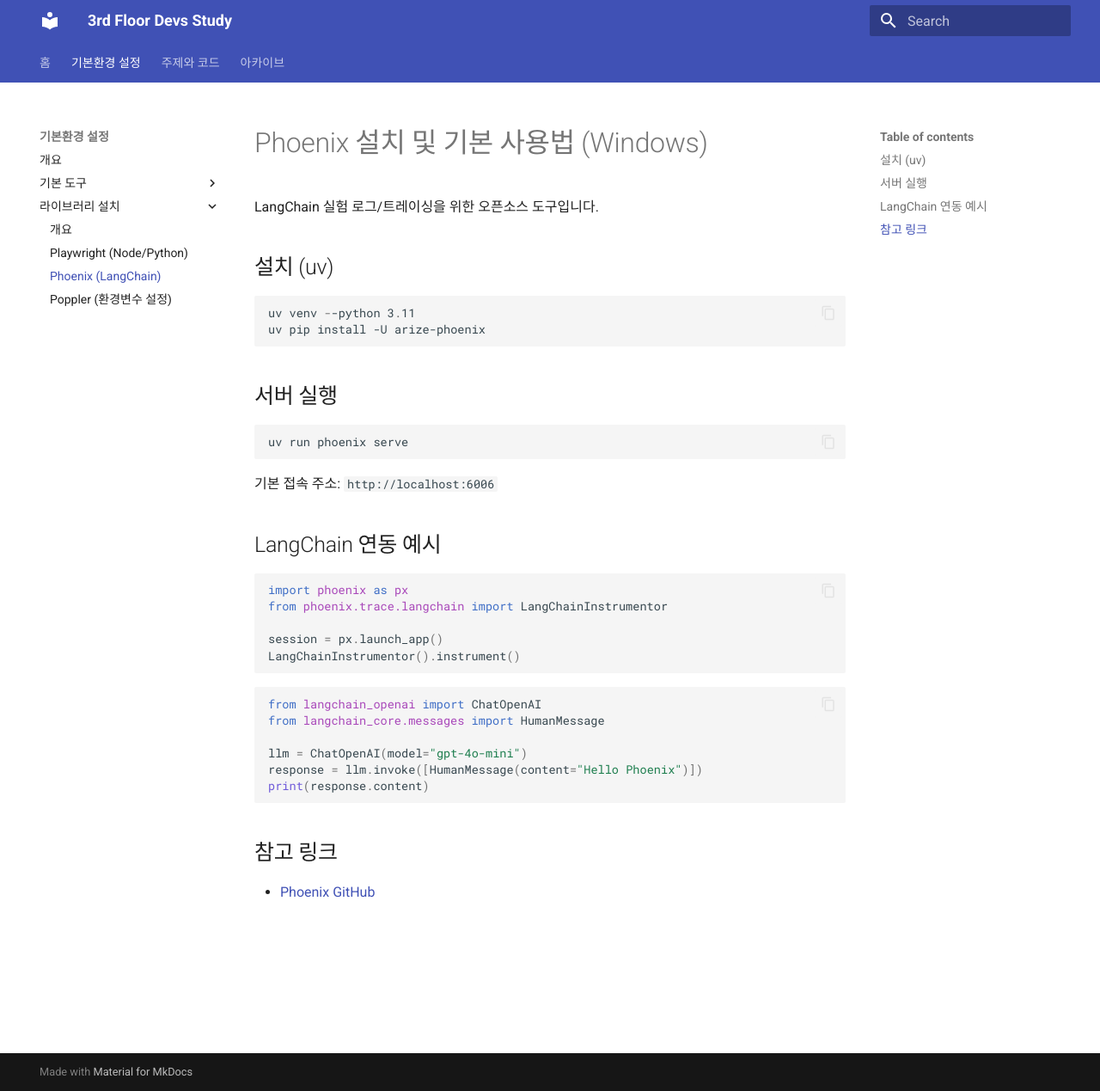
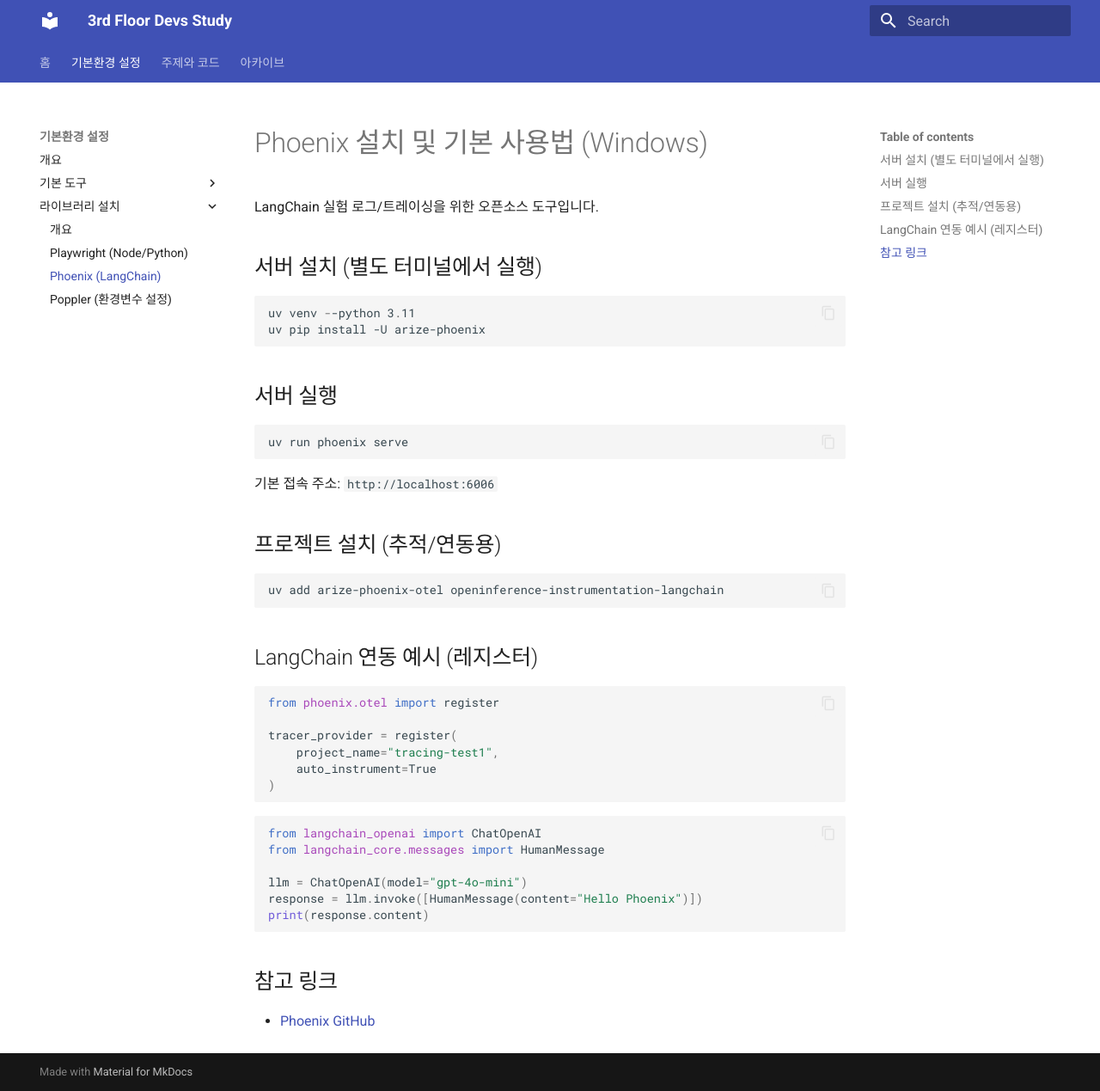
Before and after one commit to 3rd-floor-devs/3rd-floor-devs.github.io, an MkDocs documentation site: the page built from docs/setup/libs/phoenix.md, in a window 1280 px wide and 1269 px high. Shown: the whole window at 86% size. Built offline with MkDocs 1.6.1 and Material for MkDocs 9.7.7, drawn with Linux system fonts in a browser that asks for light colours.

Commit message:
피닉스 사용법 업데이트

````diff
--- a/docs/setup/libs/phoenix.md
+++ b/docs/setup/libs/phoenix.md
@@ -2,7 +2,7 @@
 
 LangChain 실험 로그/트레이싱을 위한 오픈소스 도구입니다.
 
-## 설치 (uv)
+## 서버 설치 (별도 터미널에서 실행)
 
 ```powershell
 uv venv --python 3.11
@@ -17,14 +17,21 @@
 
 기본 접속 주소: `http://localhost:6006`
 
-## LangChain 연동 예시
+## 프로젝트 설치 (추적/연동용)
+
+```powershell
+uv add arize-phoenix-otel openinference-instrumentation-langchain
+```
+
+## LangChain 연동 예시 (레지스터)
 
 ```python
-import phoenix as px
-from phoenix.trace.langchain import LangChainInstrumentor
+from phoenix.otel import register
 
-session = px.launch_app()
-LangChainInstrumentor().instrument()
+tracer_provider = register(
+    project_name="tracing-test1",
+    auto_instrument=True
+)
 ```
 
 ```python
--- a/mkdocs.yml
+++ b/mkdocs.yml
@@ -32,8 +32,14 @@
           - LangChain/LangGraph: topics-code/llm/langchain-langgraph.md
       - Vision:
           - 개요: topics-code/vision/index.md
+          - Azure AI Vision: topics-code/vision/azure-ai-vision.md
+          - SAM3: topics-code/vision/sam3.md
       - OCR:
           - 개요: topics-code/ocr/index.md
+          - Azure Document Intelligence: topics-code/ocr/azure-document-intelligence.md
+          - Azure AI Vision (OCR): topics-code/ocr/azure-ai-vision-ocr.md
+          - Mistral Document AI: topics-code/ocr/mistral-document-ai.md
+          - PaddleOCR: topics-code/ocr/paddleocr.md
       - Speech:
           - 개요: topics-code/speech/index.md
           - STT: topics-code/speech/stt.md
````
Also changed, not shown: docs/topics-code/ocr/azure-ai-vision-ocr.md (added, +1 -0 lines), docs/topics-code/ocr/azure-document-intelligence.md (added, +1 -0 lines), docs/topics-code/ocr/mistral-document-ai.md (added, +1 -0 lines), docs/topics-code/ocr/paddleocr.md (added, +1 -0 lines), docs/topics-code/vision/azure-ai-vision.md (added, +1 -0 lines), docs/topics-code/vision/sam3.md (added, +1 -0 lines).
